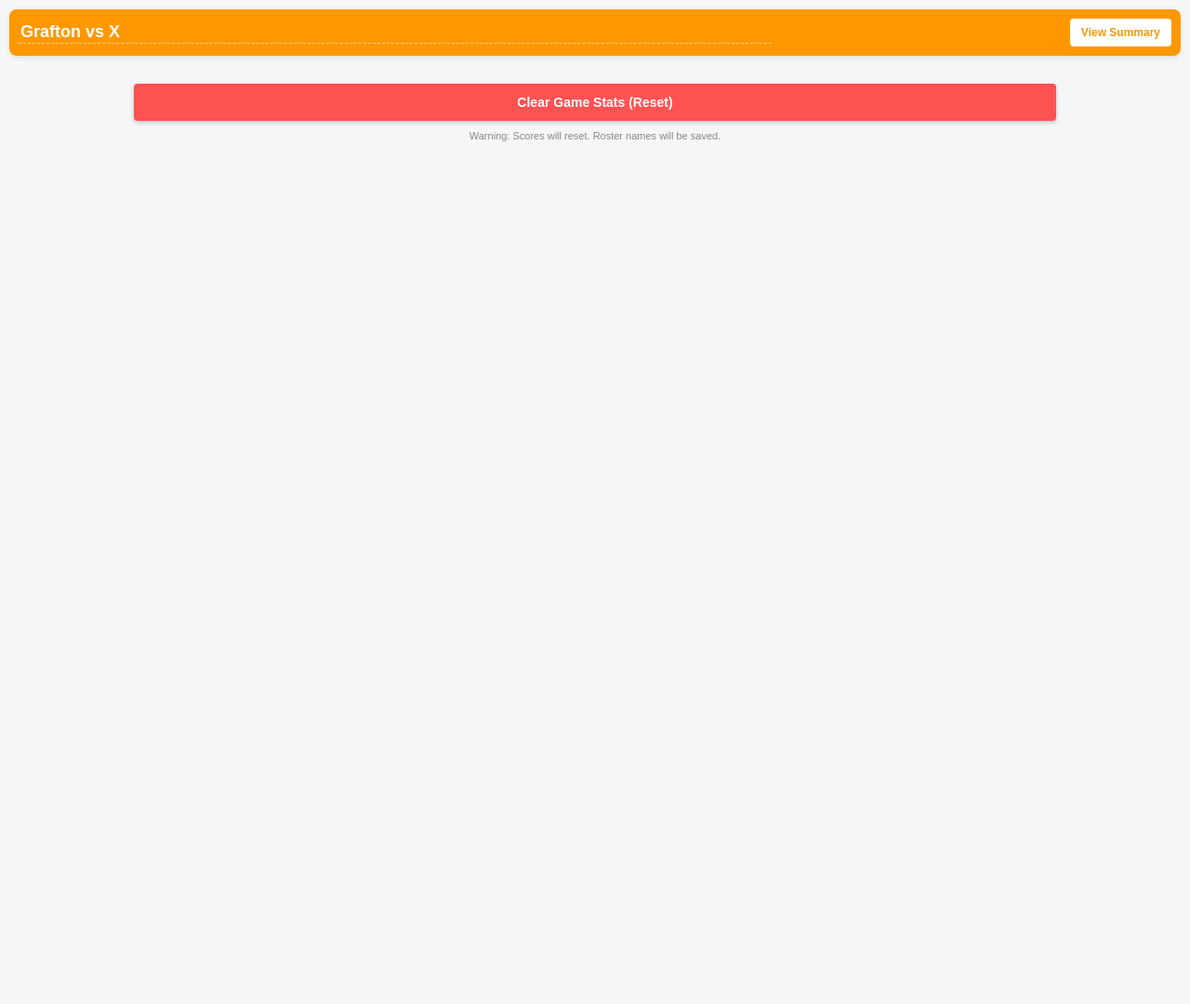
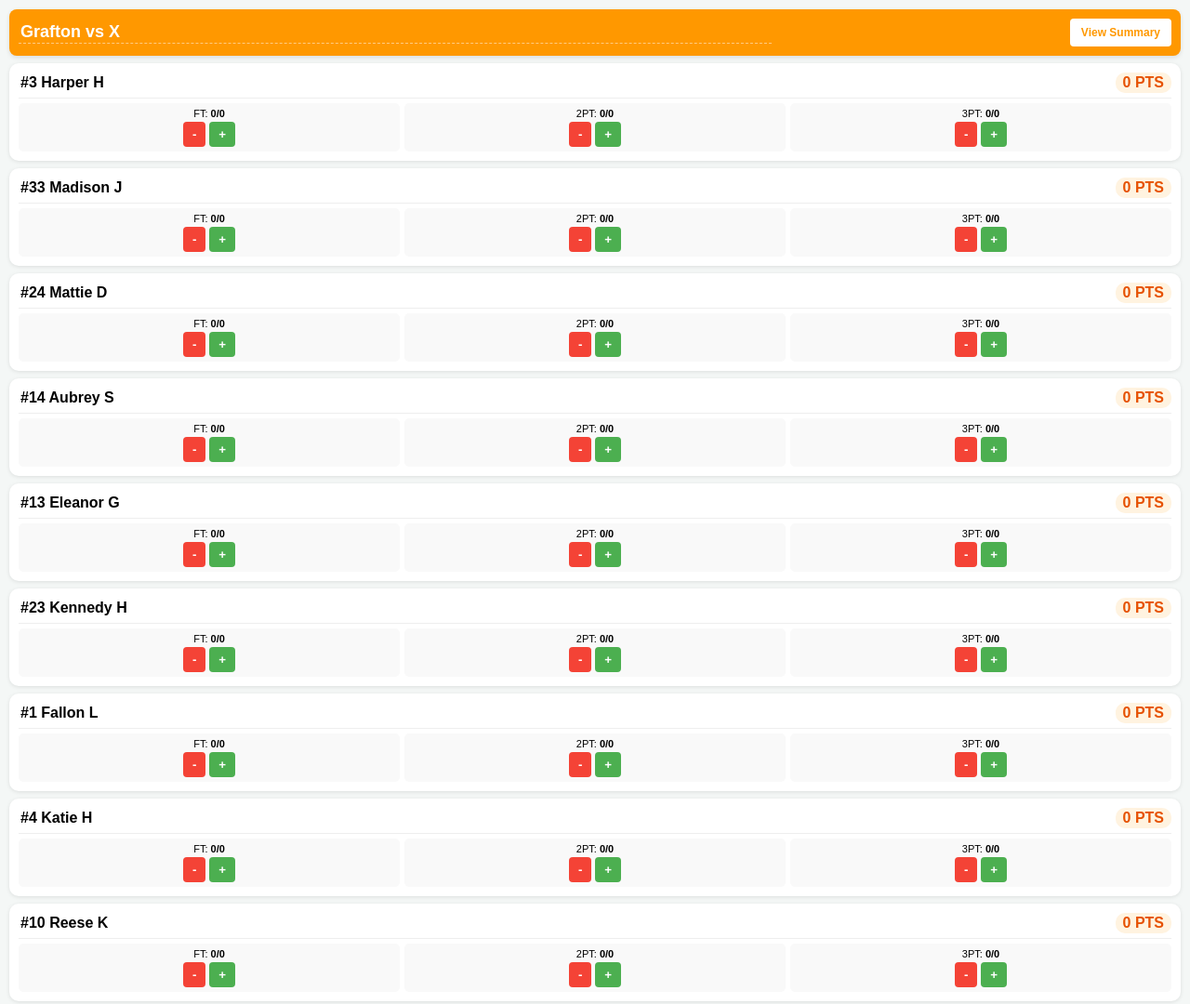
Before and after one commit to shermandev-svg/bballtrack, a plain HTML site: page index.html in a window 1280 px wide. Shown: the top 1080 px of the page at 93% size. Before the commit the page ends 800 px from the top, so only its background shows below. Drawn offline with Linux system fonts and the light colour scheme.

Commit message:
Fix2? index.html

```diff
--- a/index.html
+++ b/index.html
@@ -140,3 +140,43 @@
         let tableHtml = '';
         players.forEach(p => {
             const pPts = (p.ftM + (p.p2M * 2) + (p.p3M * 3));
+            tableHtml += `<tr><td>${p.name}</td><td style="text-align:right"><strong>${pPts} pts</strong> (FG: ${p.p2M+p.p3M}/${p.p2A+p.p3A})</td></tr>`;
+        });
+        document.getElementById('player-summary-table').innerHTML = tableHtml;
+    }
+
+    function copySummary() {
+        const s = getStats();
+        const matchup = document.getElementById('matchup-name').value;
+        const text = `🏀 ${matchup} (${new Date().toLocaleDateString()})\nTotal Points: ${s.tPts}\nFG%: ${s.fgPct}% (${s.tFGM}/${s.tFGA})\nFT: ${s.tFTM}/${s.tFTA}`;
+        navigator.clipboard.writeText(text).then(() => alert("Copied to clipboard!"));
+    }
+
+    function render() {
+        const container = document.getElementById('player-list');
+        if (!container) return;
+        container.innerHTML = '';
+        players.forEach((p, i) => {
+            const points = (p.ftM + (p.p2M * 2) + (p.p3M * 3));
+            container.innerHTML += `
+                <div class="card">
+                    <div class="player-header">
+                        <input type="text" class="name-input" value="${p.name}" oninput="updateName(${i}, this.value)">
+                        <span class="points-badge">${points} PTS</span>
+                    </div>
+                    <div class="stats-grid">
+                        ${shotUI(i, 'FT', p.ftM, p.ftA, 'ft')}
+                        ${shotUI(i, '2PT', p.p2M, p.p2A, '2p')}
+                        ${shotUI(i, '3PT', p.p3M, p.p3A, '3p')}
+                    </div>
+                </div>`;
+        });
+    }
+
+    function shotUI(i, label, m, a, type) {
+        return `<div class="shot-box">${label}: <b>${m}/${a}</b><div class="btn-group"><button class="miss" onclick="addShot(${i},'${type}',false)">-</button><button class="make" onclick="addShot(${i},'${type}',true)">+</button></div></div>`;
+    }
+    render();
+</script>
+</body>
+</html>
```
